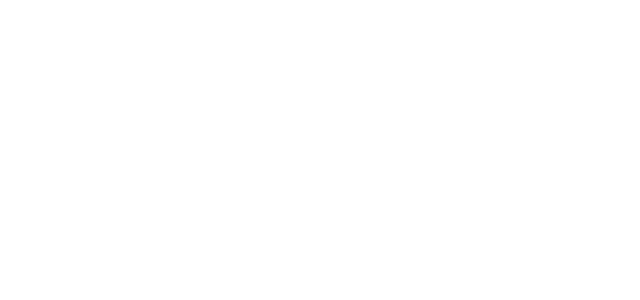
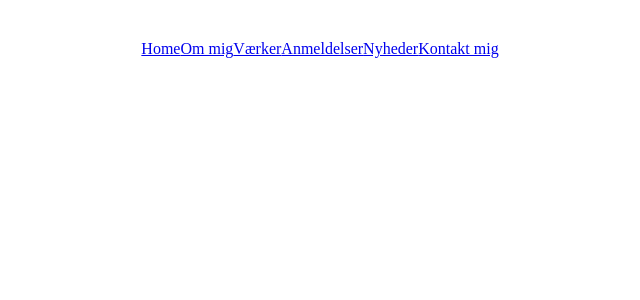
Before and after one commit to Adelkilde/2.Semesterprojekt-Frontend, a React (Vite) app: page / in a window 1280 px wide. Shown: the top 300 px of the page, without its empty margins (320-960 px from the left). Built offline with nearby package versions, Linux system fonts and the light colour scheme.

Commit message:
navbar imported into main and working

```diff
--- a/src/main.jsx
+++ b/src/main.jsx
@@ -2,11 +2,13 @@
 import ReactDOM from "react-dom/client";
 import { BrowserRouter } from "react-router-dom";
 import App from "./App.jsx";
+import Nav from "./components/Navbar.jsx";
 import "./styles.css";
 
 ReactDOM.createRoot(document.getElementById("root")).render(
   <React.StrictMode>
     <BrowserRouter basename={""}>
+      <Nav />
       <App />
     </BrowserRouter>
   </React.StrictMode>
```
